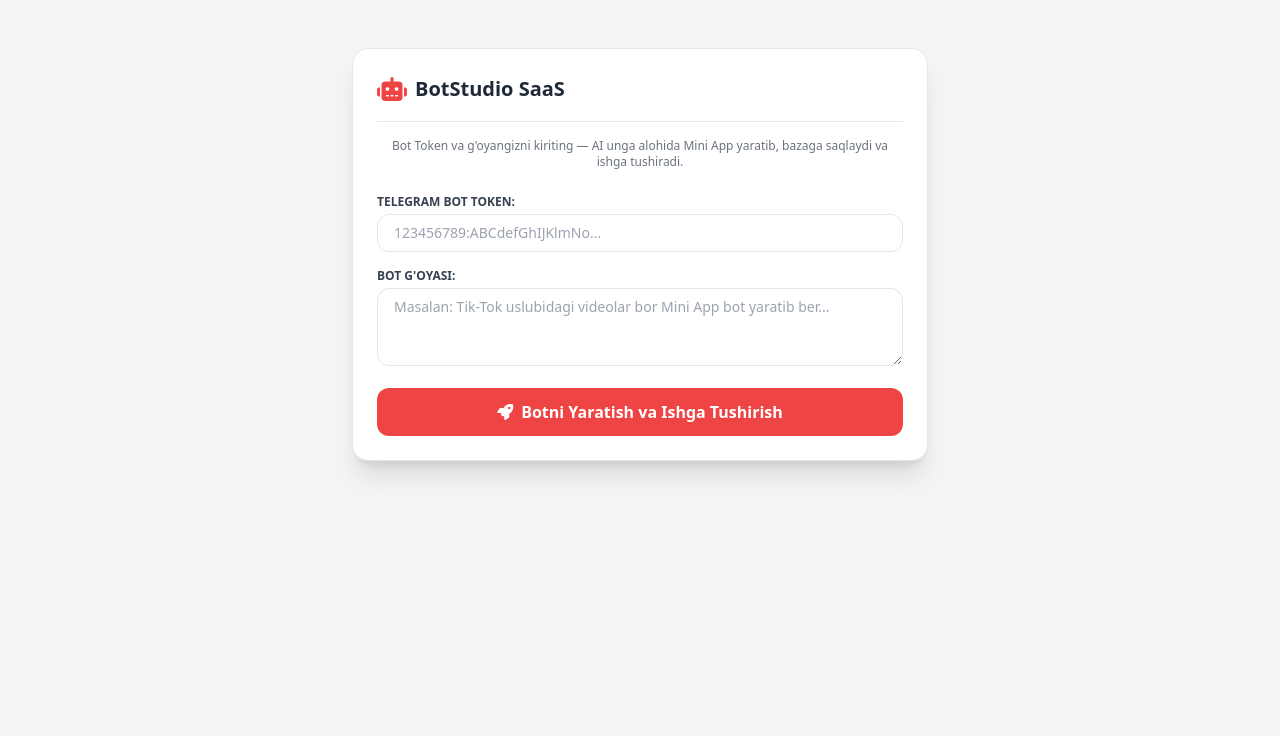
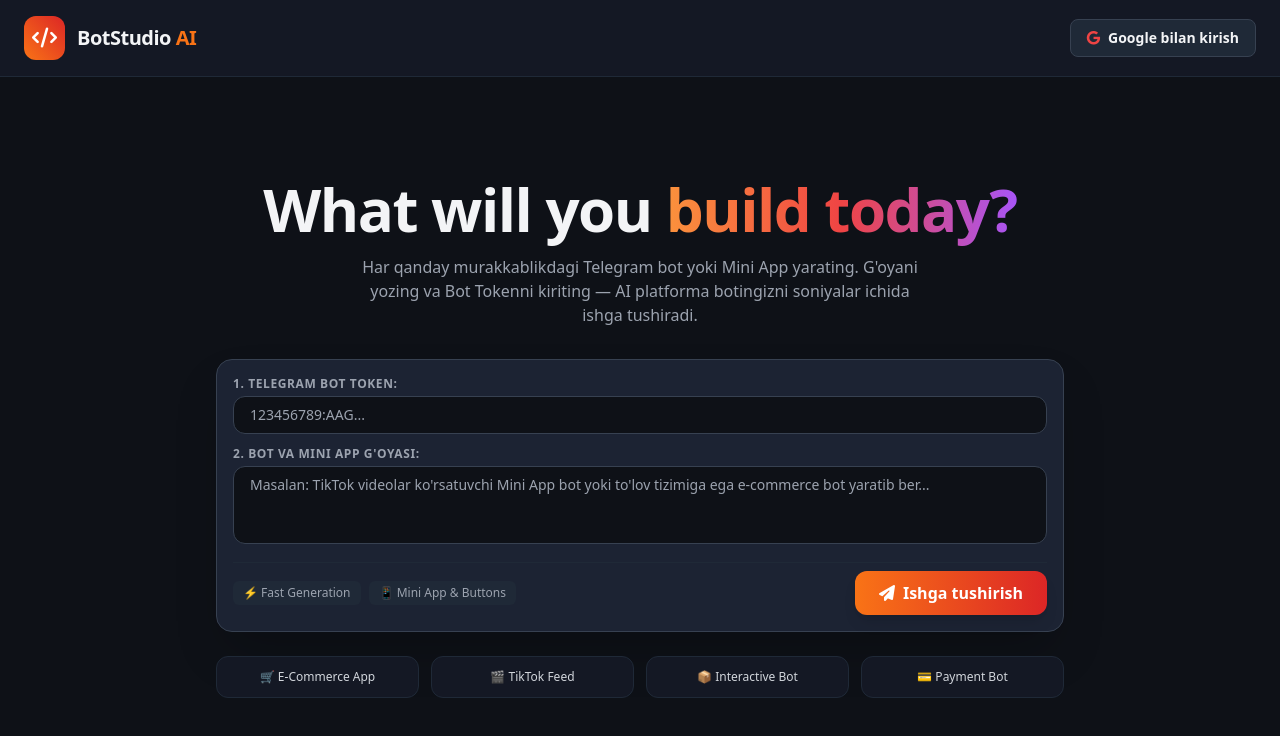
Before and after one commit to malikovakmal478-prog/app, a plain HTML site: page index.html in a window 1280 px wide. Drawn offline with nearby package versions, Linux system fonts and the light colour scheme.

Commit message:
Update index.html

```diff
--- a/index.html
+++ b/index.html
@@ -3,59 +3,93 @@
 <head>
     <meta charset="UTF-8">
     <meta name="viewport" content="width=device-width, initial-scale=1.0">
-    <title>AI Bot & Mini App Platform</title>
+    <title>AI Bot Builder & Studio</title>
     <script src="https://cdn.tailwindcss.com"></script>
     <link rel="stylesheet" href="https://cdnjs.cloudflare.com/ajax/libs/font-awesome/6.4.0/css/all.min.css">
-    <script src="https://accounts.google.com/gsi/client" async defer></script>
 </head>
-<body class="bg-gray-100 text-gray-800 font-sans min-h-screen p-6">
-    <div class="max-w-xl mx-auto bg-white p-6 rounded-2xl shadow-xl mt-6 border">
+<body class="bg-[#0e1117] text-gray-100 font-sans min-h-screen flex flex-col">
 
-        <!-- Google Login Bo'limi -->
-        <div class="flex items-center justify-between border-b pb-4 mb-4">
-            <div class="flex items-center gap-2">
-                <i class="fa-solid fa-robot text-red-500 text-2xl"></i>
-                <h2 class="text-xl font-bold">BotStudio SaaS</h2>
+    <!-- Navbar Header -->
+    <header class="border-b border-gray-800 bg-[#141824] px-6 py-4 flex items-center justify-between">
+        <div class="flex items-center gap-3">
+            <div class="bg-gradient-to-tr from-orange-500 to-red-600 p-2 rounded-xl text-white font-bold">
+                <i class="fa-solid fa-code text-xl"></i>
             </div>
-            <div id="g_id_onload"
-                 data-client_id="1083921029301-example.apps.googleusercontent.com"
-                 data-callback="handleCredentialResponse">
+            <span class="text-xl font-extrabold tracking-tight">BotStudio <span class="text-orange-500">AI</span></span>
+        </div>
+        <div id="auth-section">
+            <button onclick="mockGoogleLogin()" class="bg-gray-800 hover:bg-gray-700 text-sm font-semibold px-4 py-2 rounded-lg border border-gray-700 flex items-center gap-2 transition">
+                <i class="fa-brands fa-google text-red-500"></i> Google bilan kirish
+            </button>
+        </div>
+    </header>
+
+    <!-- Main Hero Section (Replit Uslubida) -->
+    <main class="flex-1 max-w-4xl mx-auto w-full px-6 py-12 flex flex-col items-center justify-center text-center">
+
+        <h1 class="text-4xl md:text-6xl font-black tracking-tight mb-4">
+            What will you <span class="bg-gradient-to-r from-orange-400 via-red-500 to-purple-500 bg-clip-text text-transparent">build today?</span>
+        </h1>
+        <p class="text-gray-400 text-sm md:text-base max-w-xl mb-8">
+            Har qanday murakkablikdagi Telegram bot yoki Mini App yarating. G'oyani yozing va Bot Tokenni kiriting — AI platforma botingizni soniyalar ichida ishga tushiradi.
+        </p>
+
+        <!-- Prompt Prompt Input Box -->
+        <div class="w-full bg-[#1c2333] border border-gray-700 rounded-2xl p-4 shadow-2xl text-left focus-within:border-orange-500 transition">
+
+            <div class="mb-3">
+                <label class="block text-xs font-bold text-gray-400 uppercase tracking-wider mb-1">1. Telegram Bot Token:</label>
+                <input type="text" id="bot-token" placeholder="123456789:AAG..." class="w-full bg-[#0e1117] border border-gray-700 rounded-xl px-4 py-2 text-sm text-white focus:outline-none focus:border-orange-500">
             </div>
-            <div class="g_id_signin" data-type="standard" id="google-btn"></div>
-            <div id="user-info" class="hidden text-xs font-bold text-green-600"></div>
+
+            <div class="mb-3">
+                <label class="block text-xs font-bold text-gray-400 uppercase tracking-wider mb-1">2. Bot va Mini App G'oyasi:</label>
+                <textarea id="bot-prompt" rows="3" placeholder="Masalan: TikTok videolar ko'rsatuvchi Mini App bot yoki to'lov tizimiga ega e-commerce bot yaratib ber..." class="w-full bg-[#0e1117] border border-gray-700 rounded-xl px-4 py-2 text-sm text-white focus:outline-none focus:border-orange-500 resize-none"></textarea>
+            </div>
+
+            <div class="flex items-center justify-between pt-2 border-t border-gray-800">
+                <div class="flex gap-2 text-xs text-gray-400">
+                    <span class="bg-gray-800 px-2.5 py-1 rounded-md">⚡ Fast Generation</span>
+                    <span class="bg-gray-800 px-2.5 py-1 rounded-md">📱 Mini App & Buttons</span>
+                </div>
+                <button onclick="deployBot()" id="deploy-btn" class="bg-gradient-to-r from-orange-500 to-red-600 hover:from-orange-600 hover:to-red-700 text-white font-bold px-6 py-2.5 rounded-xl shadow-lg transition flex items-center gap-2">
+                    <i class="fa-solid fa-paper-plane"></i> Ishga tushirish
+                </button>
+            </div>
         </div>
 
-        <p class="text-xs text-gray-500 text-center mb-6">Bot Token va g'oyangizni kiriting — AI unga alohida Mini App yaratib, bazaga saqlaydi va ishga tushiradi.</p>
-
-        <div class="space-y-4">
-            <div>
-                <label class="block text-xs font-bold uppercase mb-1 text-gray-700">Telegram Bot Token:</label>
-                <input type="text" id="bot-token" class="w-full px-4 py-2 border rounded-xl outline-none focus:ring-2 focus:ring-red-400 text-sm" placeholder="123456789:ABCdefGhIJKlmNo...">
-            </div>
-
-            <div>
-                <label class="block text-xs font-bold uppercase mb-1 text-gray-700">Bot G'oyasi:</label>
-                <textarea id="bot-prompt" rows="3" class="w-full px-4 py-2 border rounded-xl outline-none focus:ring-2 focus:ring-red-400 text-sm" placeholder="Masalan: Tik-Tok uslubidagi videolar bor Mini App bot yaratib ber..."></textarea>
-            </div>
-
-            <button onclick="deployBot()" id="deploy-btn" class="w-full bg-red-500 text-white font-bold py-3 rounded-xl hover:bg-red-600 transition flex items-center justify-center gap-2">
-                <i class="fa-solid fa-rocket"></i> Botni Yaratish va Ishga Tushirish
+        <!-- Quick Presets / Shablonlar -->
+        <div class="grid grid-cols-2 md:grid-cols-4 gap-3 w-full mt-6">
+            <button onclick="setPrompt('E-commerce Mini App bot mahsulotlar katalogi bilan')" class="bg-[#141824] hover:bg-[#1c2333] border border-gray-800 p-3 rounded-xl text-xs text-gray-300 transition text-center">
+                🛒 E-Commerce App
+            </button>
+            <button onclick="setPrompt('TikTok uslubidagi video tomosha qilish Mini App boti')" class="bg-[#141824] hover:bg-[#1c2333] border border-gray-800 p-3 rounded-xl text-xs text-gray-300 transition text-center">
+                🎬 TikTok Feed
+            </button>
+            <button onclick="setPrompt('Inline tugmali buyurtma qabul qilish va CRM bot')" class="bg-[#141824] hover:bg-[#1c2333] border border-gray-800 p-3 rounded-xl text-xs text-gray-300 transition text-center">
+                📦 Interactive Bot
+            </button>
+            <button onclick="setPrompt('Click va Payme tolov tizimi integratsiya qilingan bot')" class="bg-[#141824] hover:bg-[#1c2333] border border-gray-800 p-3 rounded-xl text-xs text-gray-300 transition text-center">
+                💳 Payment Bot
             </button>
         </div>
 
-        <div id="status-box" class="hidden mt-4 p-3 rounded-xl text-center text-sm font-medium"></div>
-    </div>
+        <!-- Status Output Box -->
+        <div id="status-box" class="hidden w-full mt-6 p-4 rounded-xl border text-sm text-center"></div>
+
+    </main>
 
     <script>
-        let currentUserEmail = "anonymous";
+        let currentUser = null;
 
-        function handleCredentialResponse(response) {
-            const responsePayload = JSON.parse(atob(response.credential.split('.')[1]));
-            currentUserEmail = responsePayload.email;
-            document.getElementById('google-btn').classList.add('hidden');
-            const userInfo = document.getElementById('user-info');
-            userInfo.classList.remove('hidden');
-            userInfo.innerText = "✓ " + currentUserEmail;
+        function setPrompt(text) {
+            document.getElementById('bot-prompt').value = text;
+        }
+
+        function mockGoogleLogin() {
+            currentUser = "malikovakmal478@gmail.com";
+            const authSec = document.getElementById('auth-section');
+            authSec.innerHTML = `<div class="bg-gray-800 border border-green-500/40 text-green-400 text-xs font-bold px-3 py-1.5 rounded-lg flex items-center gap-2"><i class="fa-solid fa-circle-check"></i> ${currentUser}</div>`;
         }
 
         async function deployBot() {
@@ -68,28 +102,28 @@
                 return;
             }
 
-            statusBox.className = "mt-4 p-3 rounded-xl text-center text-sm font-medium bg-blue-100 text-blue-700";
+            statusBox.className = "w-full mt-6 p-4 rounded-xl border border-blue-500/30 bg-blue-500/10 text-blue-400 text-sm text-center";
             statusBox.classList.remove('hidden');
-            statusBox.innerText = "AI shaxsiy Mini App kodingizni yaratmoqda va bazaga saqlamoqda...";
+            statusBox.innerHTML = `<i class="fa-solid fa-spinner fa-spin"></i> AI professional bot va kodingizni yaratmoqda...`;
 
             try {
                 const res = await fetch('https://mini-replit.onrender.com/deploy-bot', {
                     method: 'POST',
                     headers: { 'Content-Type': 'application/json' },
-                    body: JSON.stringify({ token, prompt, email: currentUserEmail })
+                    body: JSON.stringify({ token, prompt, email: currentUser || "anonymous" })
                 });
 
                 const data = await res.json();
 
                 if (data.error) {
-                    statusBox.className = "mt-4 p-3 rounded-xl text-center text-sm font-medium bg-red-100 text-red-700";
+                    statusBox.className = "w-full mt-6 p-4 rounded-xl border border-red-500/30 bg-red-500/10 text-red-400 text-sm text-center";
                     statusBox.innerText = "Xatolik: " + data.error;
                 } else {
-                    statusBox.className = "mt-4 p-3 rounded-xl text-center text-sm font-medium bg-green-100 text-green-700";
-                    statusBox.innerHTML = `🚀 Bot ishga tushdi!<br><small>Mini App manzili: ${data.app_url}</small>`;
+                    statusBox.className = "w-full mt-6 p-4 rounded-xl border border-green-500/30 bg-green-500/10 text-green-400 text-sm text-center";
+                    statusBox.innerHTML = `🚀 Bot va Mini App faollashtirildi!<br><span class="text-xs text-gray-300">Shaxsiy Mini App manzili: ${data.app_url}</span>`;
                 }
             } catch (err) {
-                statusBox.className = "mt-4 p-3 rounded-xl text-center text-sm font-medium bg-red-100 text-red-700";
+                statusBox.className = "w-full mt-6 p-4 rounded-xl border border-red-500/30 bg-red-500/10 text-red-400 text-sm text-center";
                 statusBox.innerText = "Server bilan bog'lanishda xatolik yuz berdi.";
             }
         }
```
